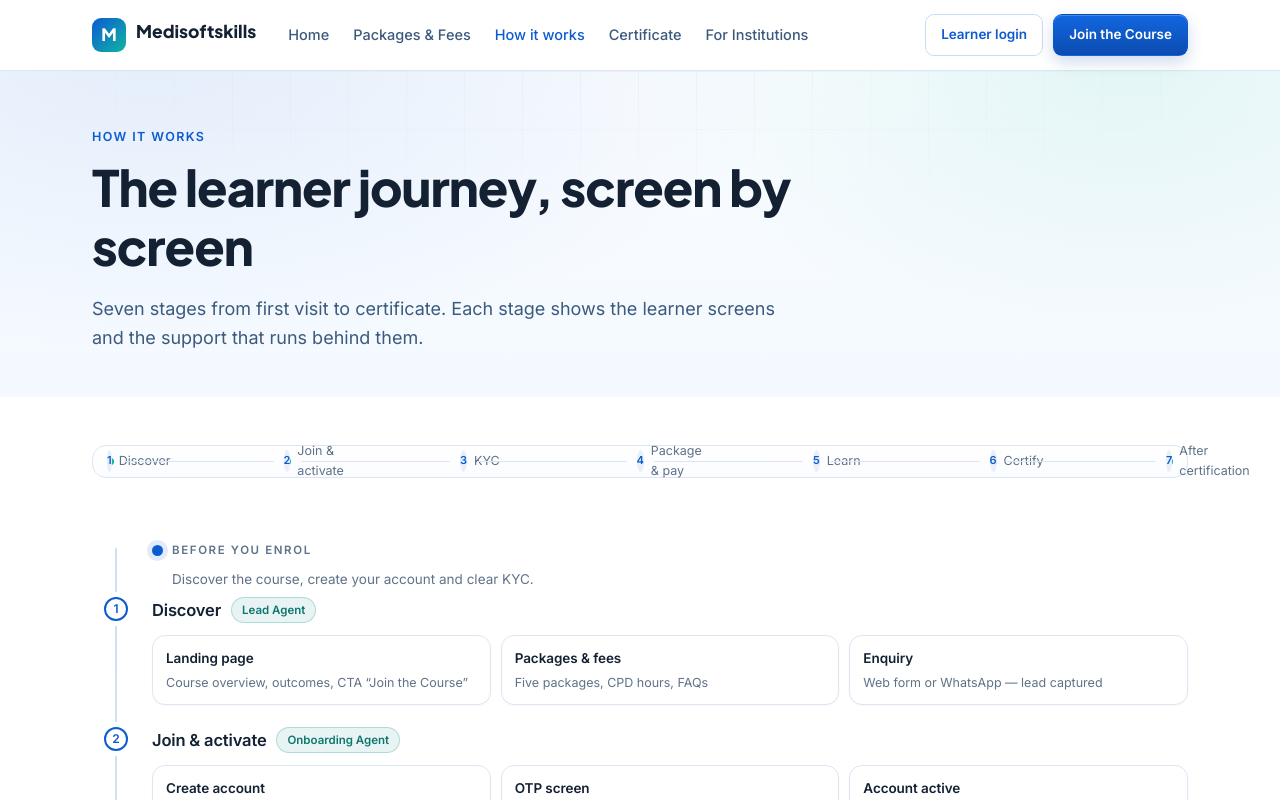
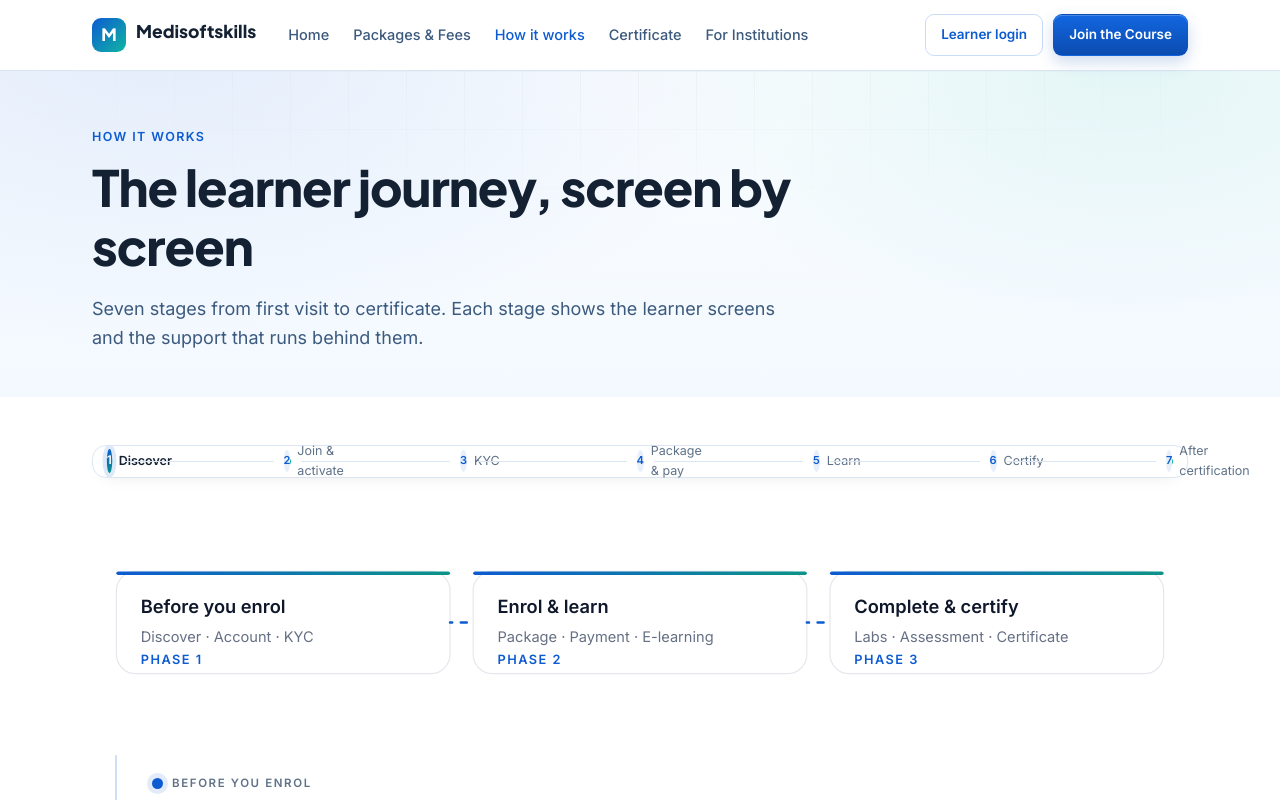
Before and after one commit to thunacare-alt/medisoftskills-web-frontend, a React (Vite) app: page /#/kyc in a window 1280 px wide. Both pictures are taken after a click on the element 548 px from the left and 35 px from the top of the page. Shown: the top 800 px of the page. Built offline with nearby package versions, Linux system fonts and the light colour scheme.

Commit message:
ux: HTML5 motion layer - scroll-drawn timeline spine, sticky stage tracker, staggered tiles, phase flow map

```diff
--- a/src/components/Motion.jsx
+++ b/src/components/Motion.jsx
@@ -1,6 +1,56 @@
 import { useEffect, useRef, useState } from 'react'
 import { prefersReducedMotion, Reveal, useInViewOnce } from './UI.jsx'
 import { contact } from '../data/site.js'
+
+/* Scroll progress of an element, written into a CSS variable (0 → 1).
+   All the drawing then happens in CSS on the compositor — no React render per
+   scroll event. rAF-throttled, passive listeners, pinned to 1 for reduced motion. */
+export function useScrollProgress(ref, varName = '--p') {
+  useEffect(() => {
+    const el = ref.current
+    if (!el) return
+    if (prefersReducedMotion()) { el.style.setProperty(varName, '1'); return }
+    let raf = 0
+    const measure = () => {
+      raf = 0
+      const r = el.getBoundingClientRect()
+      const vh = window.innerHeight || 1
+      const travel = r.height + vh * 0.35
+      const p = Math.min(1, Math.max(0, (vh * 0.8 - r.top) / travel))
+      el.style.setProperty(varName, p.toFixed(4))
+    }
+    const onScroll = () => { if (!raf) raf = requestAnimationFrame(measure) }
+    measure()
+    window.addEventListener('scroll', onScroll, { passive: true })
+    window.addEventListener('resize', onScroll, { passive: true })
+    return () => {
+      window.removeEventListener('scroll', onScroll)
+      window.removeEventListener('resize', onScroll)
+      if (raf) cancelAnimationFrame(raf)
+    }
+  }, [ref, varName])
+}
+
+/* Which stage currently sits under the middle of the viewport. Drives the
+   highlight on the sticky stepper. One observer, disconnected on unmount. */
+export function useActiveIndex(containerRef, selector) {
+  const [idx, setIdx] = useState(0)
+  useEffect(() => {
+    const root = containerRef.current
+    if (!root || typeof IntersectionObserver === 'undefined') return
+    const els = Array.from(root.querySelectorAll(selector))
+    if (!els.length) return
+    const io = new IntersectionObserver((entries) => {
+      const visible = entries.filter(e => e.isIntersecting)
+      if (!visible.length) return
+      visible.sort((a, b) => a.boundingClientRect.top - b.boundingClientRect.top)
+      setIdx(els.indexOf(visible[0].target))
+    }, { rootMargin: '-38% 0px -48% 0px', threshold: 0 })
+    els.forEach(el => io.observe(el))
+    return () => io.disconnect()
+  }, [containerRef, selector])
+  return idx
+}
 
 /* Infinite horizontal marquee. CSS-driven (compositor only, no JS per frame).
    Pauses on hover, renders as a static wrapped list when reduced motion is requested. */
--- a/src/pages/Home.jsx
+++ b/src/pages/Home.jsx
@@ -148,7 +148,7 @@ export default function Home() {
               </div>
               <div className="grid g2">
                 <Card className="flat"><div className="kpi">5</div><div className="sm muted">Packages, sequential</div></Card>
-                <Card className="flat"><div className="kpi">48</div><div className="sm muted">Total CPD hours</div></Card>
+                <Card className="flat"><div className="kpi">56</div><div className="sm muted">Total CPD hours</div></Card>
                 <Card className="flat"><div className="kpi">60</div><div className="sm muted">Days access per package</div></Card>
                 <Card className="flat"><div className="kpi">30</div><div className="sm muted">Day resubmission window</div></Card>
               </div>
--- a/src/pages/Journey.jsx
+++ b/src/pages/Journey.jsx
@@ -1,6 +1,64 @@
+import { useRef } from 'react'
 import { Link } from 'react-router-dom'
-import { Reveal, PageHero, Card, SectionHead } from '../components/UI.jsx'
+import { Reveal, PageHero, Card, SectionHead, useInViewOnce } from '../components/UI.jsx'
+import { useScrollProgress, useActiveIndex } from '../components/Motion.jsx'
 import { journeyStages, rules } from '../data/site.js'
+
+/* One stage. Marks itself "seen" the first time it enters the viewport, which is
+   what fires the node pop and the staggered screen tiles in CSS. */
+function Stage({ stage }) {
+  const [ref, seen] = useInViewOnce(0.25)
+  return (
+    <div ref={ref} className={'tl-stage' + (seen ? ' seen' : '')}>
+      <div className="tl-node">{stage.n}</div>
+      <div className="tl-head">
+        <b>{stage.stage}</b>
+        <span className="tl-agent">{stage.agent}</span>
+      </div>
+      <div className="tl-screens">
+        {stage.screens.map((sc, j) => (
+          <div key={sc.t} className={'scr ' + (sc.tone || '')} style={{ '--i': j }}>
+            <b>{sc.t}</b><span>{sc.d}</span>
+          </div>
+        ))}
+      </div>
+    </div>
+  )
+}
+
+/* Three-phase flow map — inline SVG, ~1 KB, connectors drawn with animated
+   dashes. Scales to any width, no image request, no runtime. */
+function JourneyMap() {
+  const rows = [
+    { t: 'Before you enrol', d: 'Discover · Account · KYC' },
+    { t: 'Enrol & learn', d: 'Package · Payment · E-learning' },
+    { t: 'Complete & certify', d: 'Labs · Assessment · Certificate' }
+  ]
+  return (
+    <svg className="jmap" viewBox="0 0 900 152" role="img"
+      aria-label="The learner journey in three phases: before you enrol, enrol and learn, complete and certify">
+      <defs>
+        <linearGradient id="jmapGrad" x1="0" y1="0" x2="1" y2="0">
+          <stop offset="0" stopColor="#0d5bd1" />
+          <stop offset="1" stopColor="#0d9488" />
+        </linearGradient>
+      </defs>
+      {rows.map((r, i) => (
+        <g key={r.t} transform={'translate(' + (20 + i * 293) + ',34)'}>
+          <rect width="274" height="84" rx="16" fill="#fff" stroke="#e6e8ee" />
+          <rect width="274" height="3" rx="1.5" fill="url(#jmapGrad)" />
+          <text x="20" y="34" fontSize="15" fontWeight="600" fill="#0f172a">{r.t}</text>
+          <text x="20" y="58" fontSize="12" fill="#667085">{r.d}</text>
+          <text x="20" y="76" fontSize="10.5" fontWeight="700" letterSpacing="1.2" fill="#0d5bd1">PHASE {i + 1}</text>
+        </g>
+      ))}
+      {[0, 1].map(i => (
+        <line key={i} className="flow" x1={294 + i * 293} y1="76" x2={313 + i * 293} y2="76"
+          stroke="#0d5bd1" strokeWidth="2" strokeLinecap="round" />
+      ))}
+    </svg>
+  )
+}
 
 // Seven stages read as a flat list. Grouping them into three phases gives the
 // page a spine: what happens before you enrol, while you learn, and at the end.
@@ -12,6 +70,9 @@ const phases = [
 
 export default function Journey() {
   const phaseOf = n => phases.find(p => n >= p.from && n <= p.to)
+  const tlRef = useRef(null)
+  useScrollProgress(tlRef)                        // writes --p on the timeline
+  const active = useActiveIndex(tlRef, '.tl-stage')
   return (
     <>
       <PageHero eyebrow="How it works" title="The learner journey, screen by screen"
@@ -22,15 +83,18 @@ export default function Journey() {
             <div className="stepper">
               {journeyStages.map((s, i) => (
                 <span key={s.n} style={{ display: 'contents' }}>
-                  <span className="dot"><i>{s.n}</i>{s.stage}</span>
-                  {i < journeyStages.length - 1 && <span className="sep" />}
+                  <span className={'dot' + (i === active ? ' on' : '')}><i>{s.n}</i>{s.stage}</span>
+                  {i < journeyStages.length - 1 && <span className={'sep' + (i < active ? ' on' : '')} />}
                 </span>
               ))}
             </div>
           </Reveal>
 
-          <div className="tl" style={{ marginTop: 34 }}>
-            {journeyStages.map((s, i) => {
+          <JourneyMap />
+
+          <div className="tl" ref={tlRef} style={{ marginTop: 30 }}>
+            <div className="head-dot" aria-hidden="true" />
+            {journeyStages.map((s) => {
               const ph = phaseOf(s.n)
               return (
                 <div key={s.n}>
@@ -42,22 +106,7 @@ export default function Journey() {
                       </div>
                     </Reveal>
                   )}
-                  <Reveal delay={i * 0.03}>
-                    <div className="tl-stage">
-                      <div className="tl-node">{s.n}</div>
-                      <div className="tl-head">
-                        <b>{s.stage}</b>
-                        <span className="tl-agent">{s.agent}</span>
-                      </div>
-                      <div className="tl-screens">
-                        {s.screens.map(sc => (
-                          <div key={sc.t} className={'scr ' + (sc.tone || '')}>
-                            <b>{sc.t}</b><span>{sc.d}</span>
-                          </div>
-                        ))}
-                      </div>
-                    </div>
-                  </Reveal>
+                  <Stage stage={s} />
                 </div>
               )
             })}
--- a/src/theme.css
+++ b/src/theme.css
@@ -533,3 +533,111 @@ table.tbl tr:nth-child(even) td{background:#fafcff}
 @media (prefers-reduced-motion: reduce) {
   .card, .scr, .card:hover, .scr:hover { transition: none; transform: none; }
 }
+
+/* =========================================================================
+   UX v3 â€” HTML5 motion layer
+   Scroll-linked timeline, sticky stepper, staggered tiles, flow map.
+   All CSS transitions/animations on the compositor. No video, no JS
+   animation library, nothing animating per frame from React.
+   ========================================================================= */
+
+/* --- Sticky stage stepper with a live active marker -------------------- */
+.stepper {
+  position: sticky;
+  top: 8px;
+  z-index: 25;
+  background: rgba(255, 255, 255, .9);
+  -webkit-backdrop-filter: blur(12px);
+  backdrop-filter: blur(12px);
+  box-shadow: 0 6px 18px -14px rgba(16, 24, 40, .35);
+}
+.stepper .dot { transition: color .3s ease, font-weight .3s ease; }
+.stepper .dot i { transition: color .3s ease, background .35s ease, box-shadow .35s ease, transform .35s cubic-bezier(.2, .8, .3, 1.2); }
+.stepper .dot.on { color: var(--ink, #0f172a); font-weight: 600; }
+.stepper .dot.on i {
+  color: #fff;
+  background: linear-gradient(135deg, #0d5bd1, #0d9488);
+  box-shadow: 0 0 0 4px color-mix(in srgb, #0d5bd1 14%, #fff);
+  transform: scale(1.08);
+}
+.stepper .sep { overflow: hidden; }
+.stepper .sep::after {
+  content: '';
+  position: absolute;
+  inset: 0;
+  background: linear-gradient(90deg, #0d5bd1, #0d9488);
+  transform-origin: left center;
+  transform: scaleX(0);
+  transition: transform .45s ease;
+}
+.stepper .sep { position: relative; }
+.stepper .sep.on::after { transform: scaleX(1); }
+
+/* --- Timeline spine that draws itself as the page scrolls -------------- */
+.tl { --p: 0; }
+.tl::after {
+  content: '';
+  position: absolute;
+  left: 23px;
+  top: 10px;
+  width: 2px;
+  height: calc((100% - 20px) * var(--p, 0));
+  border-radius: 2px;
+  background: linear-gradient(180deg, #0d5bd1, #0d9488);
+}
+.tl .head-dot {
+  position: absolute;
+  left: 17px;
+  top: calc(10px + (100% - 20px) * var(--p, 0));
+  width: 14px;
+  height: 14px;
+  border-radius: 50%;
+  background: #0d5bd1;
+  box-shadow: 0 0 0 6px color-mix(in srgb, #0d5bd1 15%, transparent);
+  transform: translateY(-6px);
+  opacity: var(--p, 0);
+  pointer-events: none;
+}
+
+/* --- Stages arrive, tiles stagger ------------------------------------- */
+.tl-node {
+  transform: scale(.55);
+  opacity: 0;
+  transition: transform .55s cubic-bezier(.2, .85, .3, 1.35), opacity .35s ease, box-shadow .4s ease;
+}
+.tl-stage.seen .tl-node { transform: scale(1); opacity: 1; }
+.tl-head,
+.tl-screens { opacity: 0; transform: translateY(12px); transition: opacity .5s ease, transform .6s cubic-bezier(.2, .7, .3, 1); }
+.tl-stage.seen .tl-head { opacity: 1; transform: none; transition-delay: .05s; }
+.tl-stage.seen .tl-screens { opacity: 1; transform: none; transition-delay: .1s; }
+
+.scr {
+  opacity: 0;
+  transform: translateY(10px);
+  transition: opacity .45s ease, transform .5s cubic-bezier(.2, .7, .3, 1), box-shadow .22s ease, border-color .22s ease;
+  transition-delay: calc(var(--i, 0) * 70ms);
+}
+.tl-stage.seen .scr { opacity: 1; transform: none; }
+.tl-stage.seen .scr:hover { transform: translateY(-2px); }
+
+/* Current stage gets a little more presence */
+.tl-stage.seen .tl-node { box-shadow: 0 0 0 6px #fff, 0 0 0 9px color-mix(in srgb, #0d5bd1 10%, transparent); }
+
+/* --- Three-phase flow map --------------------------------------------- */
+.jmap { display: block; width: 100%; height: auto; margin-top: 26px; }
+.jmap .flow { stroke-dasharray: 5 7; animation: jmap-dash 1.5s linear infinite; }
+@keyframes jmap-dash { to { stroke-dashoffset: -24px; } }
+
+/* --- Reduced motion: everything resolved, nothing moves ---------------- */
+@media (prefers-reduced-motion: reduce) {
+  .tl { --p: 1; }
+  .tl .head-dot { display: none; }
+  .tl-node,
+  .tl-head,
+  .tl-screens,
+  .scr { opacity: 1 !important; transform: none !important; transition: none !important; }
+  .tl-stage.seen .scr:hover { transform: translateY(-2px) !important; }
+  .stepper .sep::after { transform: scaleX(1); transition: none; }
+  .jmap .flow { animation: none; }
+  .tl::after { height: calc(100% - 20px); }
+}
```
